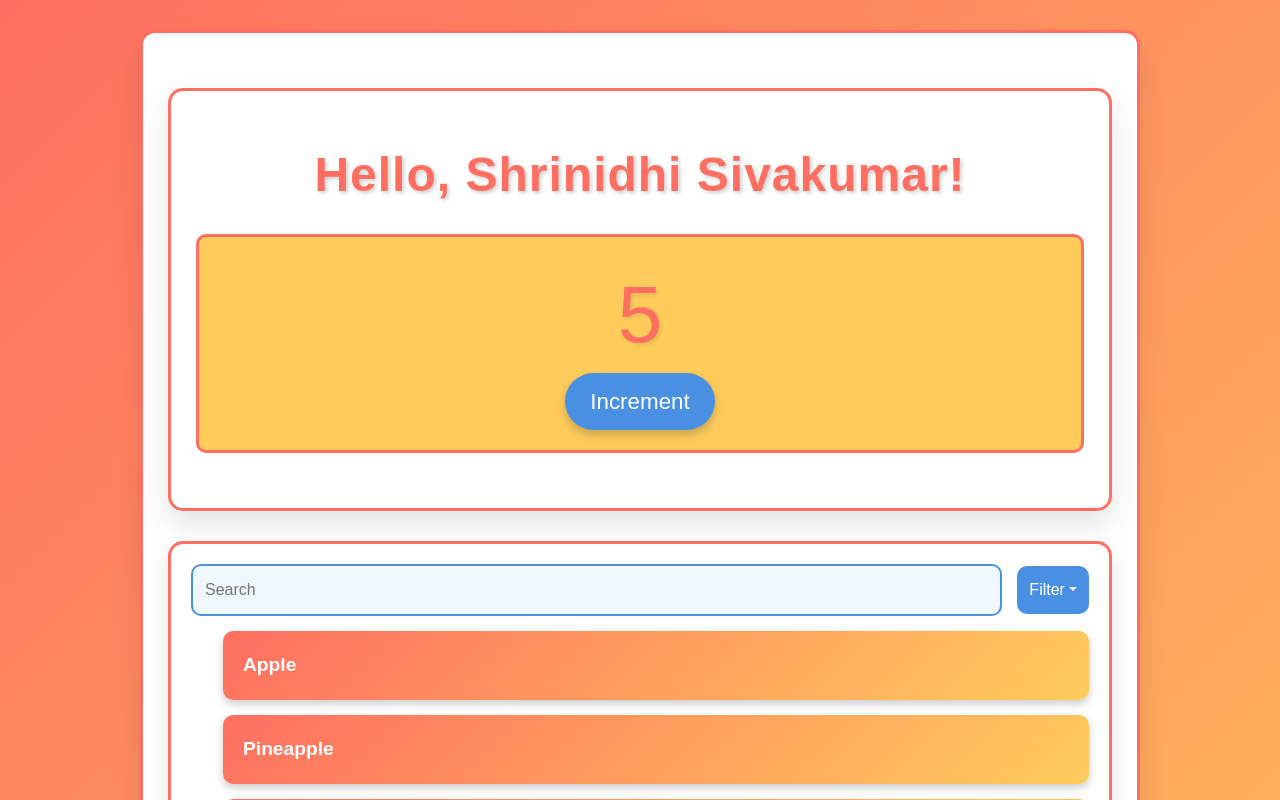
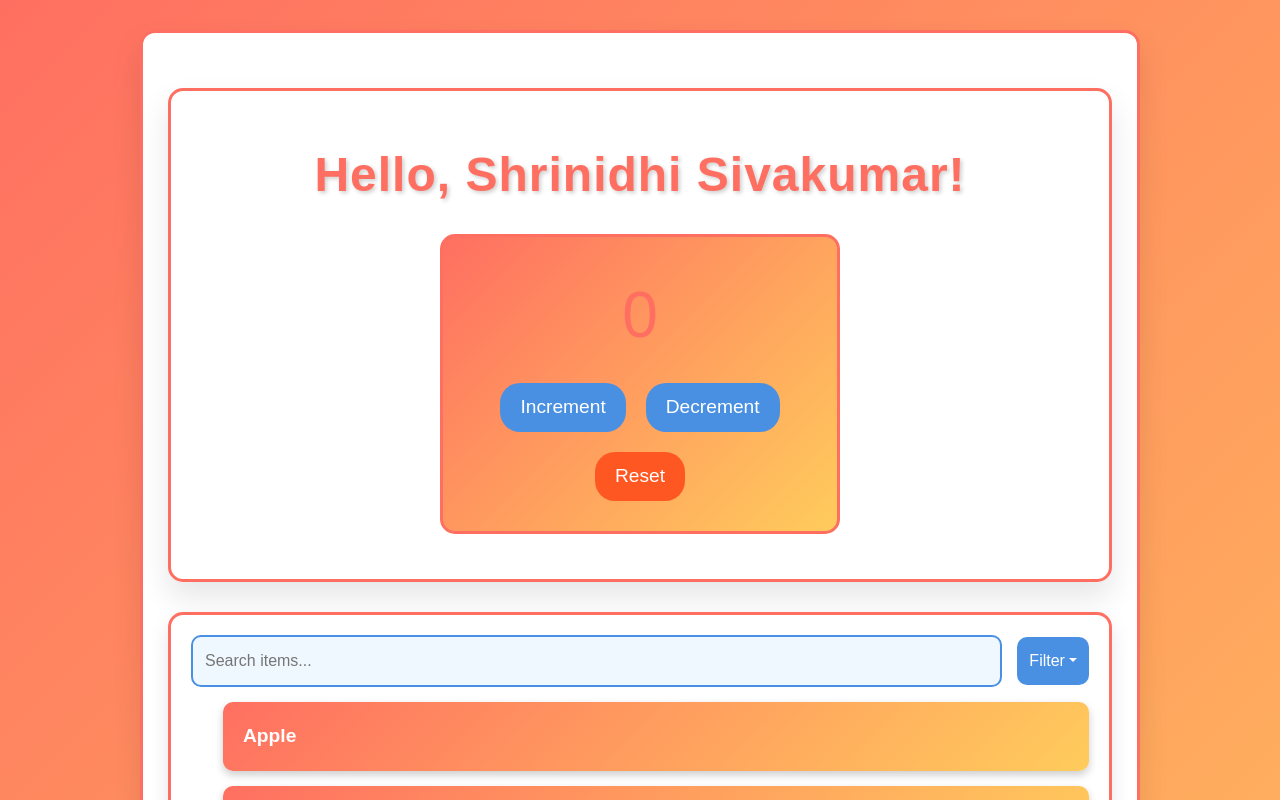
Before and after one commit to shrisivaclg/cw_8, a React (Create React App) app: page / in a window 1280 px wide. Shown: the top 800 px of the page. Built offline with nearby package versions, Linux system fonts and the light colour scheme.

Commit message:
Updated code with new features or bug fixes

```diff
--- a/package.json
+++ b/package.json
@@ -14,7 +14,7 @@
   },
   "scripts": {
     "start": "react-scripts start",
-   "build": "react-scripts build",
+    "build": "react-scripts build",
     "test": "react-scripts test",
     "eject": "react-scripts eject",
     "predeploy": "npm run build",
--- a/src/Counter.css
+++ b/src/Counter.css
@@ -1,43 +1,53 @@
 .counter-container {
     text-align: center;
     padding: 20px;
-    background: #ffcc5c;
-    border-radius: 10px;
-    margin-bottom: 30px;
+    background: linear-gradient(135deg, #FF6F61, #FFCC5C);
+    border-radius: 15px;
+    margin: 20px auto;
+    max-width: 400px;
+    animation: fadeIn 0.5s ease;
     border: 3px solid #ff6f61;
-    animation: fadeIn 1s ease-out;
 }
 
 .counter-container h1 {
-    font-size: 5rem;
-    margin: 10px 0;
-    color: #ff6f61;
-    text-shadow: 2px 2px 4px rgba(0, 0, 0, 0.1);
+    font-size: 4rem;
+    color: #FF6F61;
+    margin: 20px 0;
 }
 
 .counter-button {
-    padding: 12px 25px;
-    font-size: 1.4rem;
+    padding: 10px 20px;
+    margin: 10px;
+    font-size: 1.2rem;
+    border-radius: 20px;
+    border: none;
     background-color: #4A90E2;
     color: white;
-    border-radius: 30px;
-    box-shadow: 0 5px 10px rgba(0, 0, 0, 0.2);
-    transition: background-color 0.3s ease, box-shadow 0.3s ease, transform 0.3s ease;
+    cursor: pointer;
+    transition: transform 0.3s, background-color 0.3s;
 }
 
 .counter-button:hover {
+    transform: scale(1.05);
     background-color: #357ABD;
-    box-shadow: 0 8px 20px rgba(0, 0, 0, 0.3);
-    transform: scale(1.05);
 }
 
-.counter-button:active {
-    background-color: #2C5D9E;
-    transform: translateY(2px);
+.counter-button.reset {
+    background-color: #FF5722;
 }
 
-/* Keyframe animation */
+.counter-button.reset:hover {
+    background-color: #D43F00;
+}
+
+/* Animation */
 @keyframes fadeIn {
-    0% { opacity: 0; }
-    100% { opacity: 1; }
+    from {
+        opacity: 0;
+        transform: translateY(-20px);
+    }
+    to {
+        opacity: 1;
+        transform: translateY(0);
+    }
 }
--- a/src/Counter.jsx
+++ b/src/Counter.jsx
@@ -4,19 +4,35 @@ import './Counter.css';
 class Counter extends Component {
     constructor(props) {
         super(props);
-        this.state = { count: 5 };
+        this.state = { count: 0 };
     }
 
-    incrementCount = () => {
+    increment = () => {
         this.setState({ count: this.state.count + 1 });
+    };
+
+    decrement = () => {
+        if (this.state.count > 0) {
+            this.setState({ count: this.state.count - 1 });
+        }
+    };
+
+    reset = () => {
+        this.setState({ count: 0 });
     };
 
     render() {
         return (
             <div className="counter-container">
                 <h1>{this.state.count}</h1>
-                <button className="counter-button" onClick={this.incrementCount}>
+                <button className="counter-button" onClick={this.increment}>
                     Increment
+                </button>
+                <button className="counter-button" onClick={this.decrement}>
+                    Decrement
+                </button>
+                <button className="counter-button reset" onClick={this.reset}>
+                    Reset
                 </button>
             </div>
         );
--- a/src/FilteredList.jsx
+++ b/src/FilteredList.jsx
@@ -1,8 +1,8 @@
 import React, { Component } from 'react';
+import './FilteredList.css';
 import List from './List';
 import Dropdown from 'react-bootstrap/Dropdown';
 import 'bootstrap/dist/css/bootstrap.min.css';
-import './FilteredList.css';
 
 class FilteredList extends Component {
     constructor(props) {
@@ -10,19 +10,22 @@ class FilteredList extends Component {
         this.state = { filter: 'All', search: '' };
     }
 
-    updateFilter = (type) => {
+    handleFilterChange = (type) => {
         this.setState({ filter: type });
     };
 
-    updateSearch = (event) => {
+    handleSearchChange = (event) => {
         this.setState({ search: event.target.value });
     };
 
     filterItems = () => {
-        return this.props.items.filter(
+        const { items } = this.props;
+        const { filter, search } = this.state;
+
+        return items.filter(
             (item) =>
-                (this.state.filter === 'All' || item.type === this.state.filter) &&
-                item.name.toLowerCase().includes(this.state.search.toLowerCase())
+                (filter === 'All' || item.type === filter) &&
+                item.name.toLowerCase().includes(search.toLowerCase())
         );
     };
 
@@ -30,35 +33,27 @@ class FilteredList extends Component {
         return (
             <div className="filtered-list-container">
                 <div className="search-filter-container">
-                    {/* Search Box */}
                     <input
                         type="text"
                         className="search-box"
-                        placeholder="Search"
-                        onChange={this.updateSearch}
+                        placeholder="Search items..."
+                        onChange={this.handleSearchChange}
                     />
-
-                    {/* Filter Dropdown */}
                     <Dropdown className="dropdown-filter">
-                        <Dropdown.Toggle variant="success" id="dropdown-basic">
-                            Filter
-                        </Dropdown.Toggle>
-
+                        <Dropdown.Toggle>Filter</Dropdown.Toggle>
                         <Dropdown.Menu>
-                            <Dropdown.Item onClick={() => this.updateFilter('All')}>
+                            <Dropdown.Item onClick={() => this.handleFilterChange('All')}>
                                 All
                             </Dropdown.Item>
-                            <Dropdown.Item onClick={() => this.updateFilter('Fruit')}>
+                            <Dropdown.Item onClick={() => this.handleFilterChange('Fruit')}>
                                 Fruit
                             </Dropdown.Item>
-                            <Dropdown.Item onClick={() => this.updateFilter('Vegetable')}>
+                            <Dropdown.Item onClick={() => this.handleFilterChange('Vegetable')}>
                                 Vegetable
                             </Dropdown.Item>
                         </Dropdown.Menu>
                     </Dropdown>
                 </div>
-
-                {/* Display Filtered List */}
                 <List items={this.filterItems()} />
             </div>
         );
```
